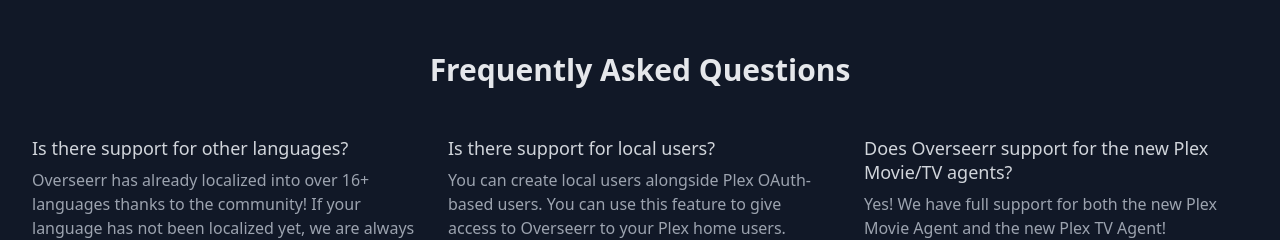
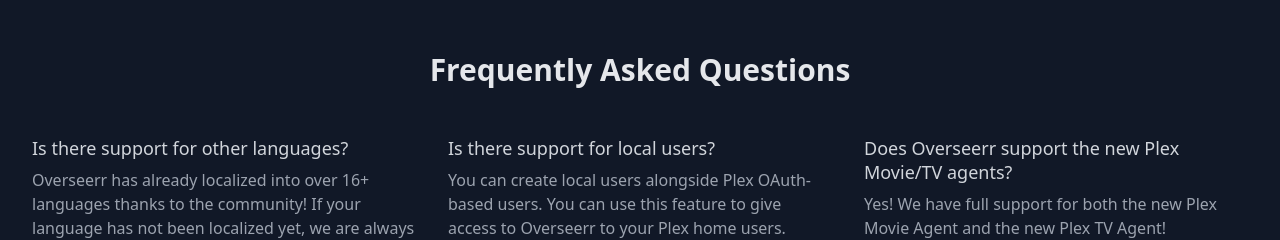
Before and after one commit to sct/overseerr-web, a Next.js app: page / in a window 1280 px wide. Shown: the part 3480-3720 px from the top of the page. Built offline with nearby package versions, Linux system fonts and the light colour scheme; a web font is replaced by a local one; what @tailwindcss/typography would draw is missing.

Commit message:
Fix typo

```diff
--- a/pages/index.tsx
+++ b/pages/index.tsx
@@ -96,7 +96,7 @@
   },
   {
     id: 3,
-    question: 'Does Overseerr support for the new Plex Movie/TV agents?',
+    question: 'Does Overseerr support the new Plex Movie/TV agents?',
     answer:
       'Yes! We have full support for both the new Plex Movie Agent and the new Plex TV Agent!',
   },
```
